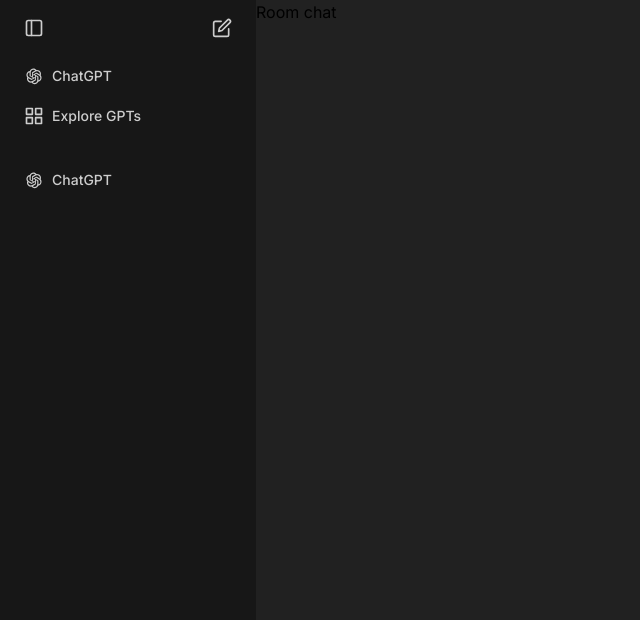
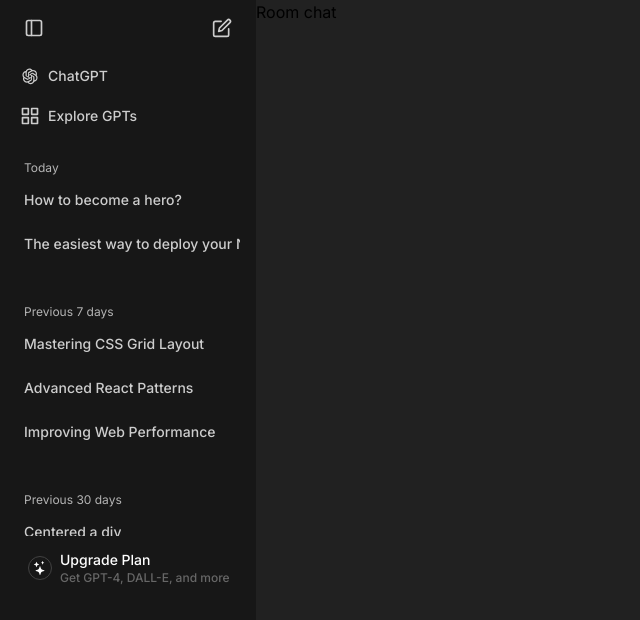
Before and after one commit to preposterous-cat/chatgpt-clone, a Next.js app: page / in a window 1280 px wide. Shown: the top 620 px of the page, without its empty margins (0-640 px from the left). Built offline with nearby package versions, Linux system fonts and the light colour scheme.

Commit message:
finish sidebar

```diff
--- a/app/layout.js
+++ b/app/layout.js
@@ -1,6 +1,7 @@
 import { Inter } from "next/font/google";
 import "./globals.css";
 import { cn } from "@/lib/utils";
+import StoreProvider from "./storeProvider";
 
 const inter = Inter({ subsets: ["latin"] });
 
@@ -15,7 +16,7 @@
       <body
         className={cn("min-h-screen font-sans antialiased", inter.className)}
       >
-        {children}
+        <StoreProvider>{children}</StoreProvider>
       </body>
     </html>
   );
--- a/app/page.js
+++ b/app/page.js
@@ -4,7 +4,7 @@
 export default function Home() {
   return (
     <main className="flex min-h-screen items-center">
-      <div className=" bg-gray-900 min-h-screen px-5 py-2 w-64">
+      <div className=" bg-gray-900 min-h-screen  py-2 w-64">
         <Sidebar />
       </div>
       <div className=" bg-gray-800 grow min-h-screen">Room chat</div>
--- /dev/null
+++ b/app/storeProvider.jsx
@@ -0,0 +1,13 @@
+"use client";
+import { useRef } from "react";
+import { Provider } from "react-redux";
+import { makeStore } from "@/lib/store";
+
+export default function StoreProvider({ children }) {
+  const storeRef = useRef();
+  if (!storeRef.current) {
+    storeRef.current = makeStore();
+  }
+
+  return <Provider store={storeRef.current}>{children}</Provider>;
+}
--- a/components/sideabar/index.jsx
+++ b/components/sideabar/index.jsx
@@ -1,36 +1,35 @@
 "use client";
 
-import { FiEdit, FiGrid, FiSidebar } from "react-icons/fi";
+import { FiEdit, FiGrid, FiMoreHorizontal, FiSidebar } from "react-icons/fi";
+import { BsStars } from "react-icons/bs";
 import { AiOutlineOpenAI } from "react-icons/ai";
 import { Button } from "../ui/button";
-import React, { useEffect, useRef } from "react";
+import React, { useEffect, useState } from "react";
 import rooms from "@/data/rooms";
-import { formatDistanceToNow, intervalToDuration } from "date-fns";
+import { intervalToDuration } from "date-fns";
+import { useAppDispatch, useAppSelector } from "@/lib/hook";
+import {
+  setHoveredItem,
+  setRoomData,
+} from "@/lib/features/siderbar/sidebarSlice";
 
 const Sidebar = () => {
-  const hooverToggle = useRef(null);
-  const roomsToggle = useRef(rooms.map(() => React.createRef()));
+  const dispatch = useAppDispatch();
+  const { roomData, hoveredItem } = useAppSelector((state) => state.sidebar);
 
-  const handleEnterHooverToggle = (index = -1) => {
-    if (index == -1) {
-      hooverToggle.current.style.display = "block";
-    } else {
-      roomsToggle.current[index].style.display = "block";
-    }
+  const handleMouseEnter = (key, index) => {
+    dispatch(setHoveredItem({ key, index }));
   };
 
-  const handleLeaveHooverToggle = (index = -1) => {
-    if (index == -1) {
-      hooverToggle.current.style.display = "none";
-    } else {
-      roomsToggle.current[index].style.display = "none";
-    }
+  const handleMouseLeave = () => {
+    dispatch(setHoveredItem({ key: null, index: null }));
   };
 
   useEffect(() => {
-    //Group room by createdAt
+    // Group rooms by createdAt
     const date = rooms.reduce((acc, room) => {
       const createdAt = room.createdAt;
+      const title = room.title;
       const dateOfCreatedAt = new Date(createdAt);
       const dateOfToday = new Date();
 
@@ -66,7 +65,7 @@
       if (!acc[distance]) {
         acc[distance] = [];
       }
-      acc[distance].push(createdAt);
+      acc[distance].push(title);
       return acc;
     }, {});
 
@@ -103,11 +102,17 @@
       acc[key] = date[key];
       return acc;
     }, {});
-  }, []);
+
+    dispatch(setRoomData(sortedDate));
+  }, [dispatch]);
+
+  if (!roomData) {
+    return <div>Loading...</div>;
+  }
 
   return (
     <div className="flex flex-col">
-      <div className=" flex justify-between text-gray-300 pb-2">
+      <div className=" flex justify-between text-gray-300 pb-2 px-5">
         <Button variant="ghost" className="px-1 py-0">
           <FiSidebar className=" text-xl" />
         </Button>
@@ -116,54 +121,77 @@
           <FiEdit className="text-xl" />
         </Button>
       </div>
-      <div className="flex flex-col text-gray-300">
+      <div className="flex flex-col text-gray-300 max-h-[480px] overflow-auto ps-2">
         <div className="flex flex-col mb-6">
           <Button
-            onMouseEnter={handleEnterHooverToggle}
-            onMouseLeave={handleLeaveHooverToggle}
+            onMouseEnter={() => handleMouseEnter("main", -1)}
+            onMouseLeave={handleMouseLeave}
             variant="ghost"
-            className="flex justify-between  px-1"
+            className="flex justify-between ps-3"
           >
             <div className=" inline-flex items-center">
               <AiOutlineOpenAI className="me-2 text-xl" /> <p>ChatGPT</p>
             </div>
+            {hoveredItem.key === "main" && hoveredItem.index === -1 && (
               <div
-              ref={hooverToggle}
-              style={{ display: "none" }}
                 onClick={() => console.log("clicked")}
                 className=" hover:text-white"
               >
                 <FiEdit />
               </div>
+            )}
           </Button>
 
-          <Button variant="ghost" className="flex justify-between  px-1">
+          <Button variant="ghost" className="flex justify-between ps-3">
             <div className=" inline-flex items-center">
               <FiGrid className="me-2 text-xl" /> <p>Explore GPTs</p>
             </div>
           </Button>
         </div>
 
-        <div className="flex flex-col mb-6">
+        <div className="flex flex-col ps-2">
+          {Object.keys(roomData).map((key) => (
+            <div key={key} className="flex flex-col mb-10">
+              <div className="text-xs text-gray-400 ps-2">{key}</div>
+              {roomData[key].map((item, j) => (
                 <Button
-            onMouseEnter={handleEnterHooverToggle}
-            onMouseLeave={handleLeaveHooverToggle}
                   variant="ghost"
-            className="flex justify-between  px-1"
+                  key={j}
+                  onMouseEnter={() => handleMouseEnter(key, j)}
+                  onMouseLeave={handleMouseLeave}
+                  className="ps-2 mt-1 flex justify-between"
                 >
-            <div className=" inline-flex items-center">
-              <AiOutlineOpenAI className="me-2 text-xl" /> <p>ChatGPT</p>
+                  <div className=" inline-flex items-center w-full">
+                    <p className=" text-clip overflow-hidden">{item}</p>
                   </div>
+                  {hoveredItem.key === key && hoveredItem.index === j && (
                     <div
-              ref={hooverToggle}
-              style={{ display: "none" }}
                       onClick={() => console.log("clicked")}
                       className=" hover:text-white"
                     >
-              <FiEdit />
+                      <FiMoreHorizontal />
+                    </div>
+                  )}
+                </Button>
+              ))}
+            </div>
+          ))}
+        </div>
+      </div>
+
+      <div className=" mx-2 mt-1">
+        <Button
+          variant="ghost"
+          className="flex items-center gap-2 ps-5 w-full py-7"
+        >
+          <div className=" rounded-full p-1 border border-gray-700">
+            <BsStars className="text-white" />
+          </div>
+          <div className="flex flex-col text-start">
+            <p className="text-white text-sm">Upgrade Plan</p>
+            <p className="text-xs text-gray-600">Get GPT-4, DALL-E, and more</p>
           </div>
         </Button>
-        </div>
       </div>
     </div>
   );
--- /dev/null
+++ b/lib/features/siderbar/sidebarSlice.js
@@ -0,0 +1,23 @@
+import { createSlice } from "@reduxjs/toolkit";
+
+const initialState = {
+  roomData: null,
+  hoveredItem: { key: null, index: null },
+};
+
+const sidebarSlicer = createSlice({
+  name: "sidebar",
+  initialState,
+  reducers: {
+    setRoomData: (state, action) => {
+      state.roomData = action.payload;
+    },
+    setHoveredItem: (state, action) => {
+      state.hoveredItem = action.payload;
+    },
+  },
+});
+
+export const { setRoomData, setHoveredItem } = sidebarSlicer.actions;
+
+export default sidebarSlicer.reducer;
--- /dev/null
+++ b/lib/hook.js
@@ -0,0 +1,5 @@
+import { useDispatch, useSelector, useStore } from "react-redux";
+
+export const useAppDispatch = useDispatch.withTypes();
+export const useAppSelector = useSelector.withTypes();
+export const useAppStore = useStore.withTypes();
--- /dev/null
+++ b/lib/store.js
@@ -0,0 +1,10 @@
+import { configureStore } from "@reduxjs/toolkit";
+import sidebarSlice from "./features/siderbar/sidebarSlice";
+
+export const makeStore = () => {
+  return configureStore({
+    reducer: {
+      sidebar: sidebarSlice,
+    },
+  });
+};
```
Lines whose indentation alone changed are shown as unchanged.
